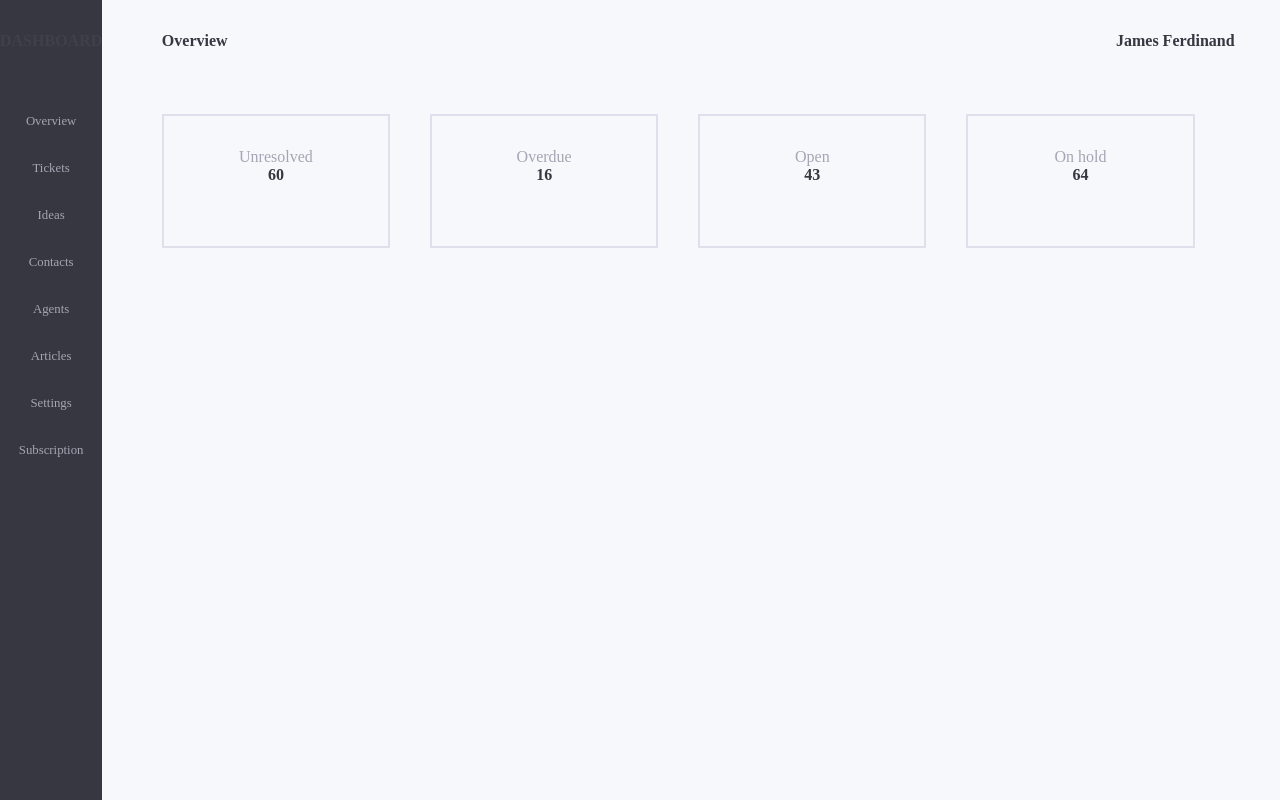
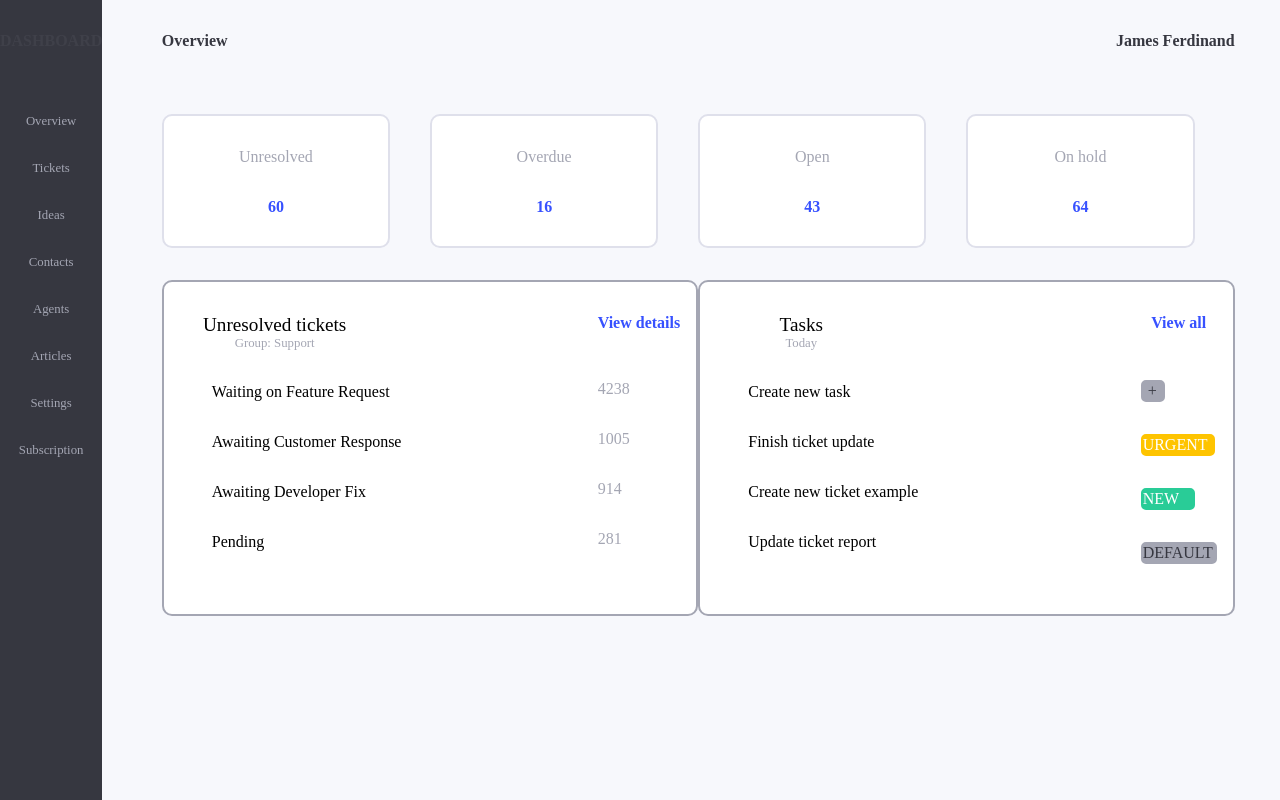
Before and after one commit to Okeke-miles/Mayhort-Trivia, a React (Create React App) app in the folder Desktop/taonga-assessment/client/: page /dashboard in a window 1280 px wide. Built offline with nearby package versions, Linux system fonts and the light colour scheme; a web font is replaced by a local one.

Commit message:
unresolved section completed

```diff
--- a/Desktop/taonga-assessment/client/src/components/Overview/Overview.jsx
+++ b/Desktop/taonga-assessment/client/src/components/Overview/Overview.jsx
@@ -28,6 +28,41 @@ function Overview() {
                         <p className="quantity__style">64</p>
                     </div>
                 </div>
+                <article className="unresolved-section__style">
+                    <div className="unresolved-container__style">
+                        <div className="inner-flex__style">
+                            <main className="unresolved__style">Unresolved tickets <p className="support__style">Group: Support</p></main>
+                            <p className="unresolved-desc__style">Waiting on Feature Request</p>
+                            <p className="unresolved-desc__style">Awaiting Customer Response</p>
+                            <p className="unresolved-desc__style">Awaiting Developer Fix</p>
+                            <p className="unresolved-desc__style">Pending</p>
+                        </div>
+                        <div className="outer-flex__style">
+                            <p className="quantity__style">View details</p>
+                            <p className="unresolved-qty__style">4238</p>
+                            <p className="unresolved-qty__style">1005</p>
+                            <p className="unresolved-qty__style">914</p>
+                            <p className="unresolved-qty__style">281</p>
+                        </div>
+                    </div>
+                    <div className="unresolved-task-container__style">
+                        <div className="inner-task-flex__style">
+                            <main className="unresolved__style">Tasks <p className="support__style">Today</p></main>
+                            <p className="unresolved-task__style">Create new task</p>
+                            <p className="unresolved-task__style">Finish ticket update</p>
+                            <p className="unresolved-task__style">Create new ticket example</p>
+                            <p className="unresolved-task__style">Update ticket report</p>
+                        </div>
+                        <div className="outer-flex__style">
+                            <p className="quantity__style">View all</p>
+                            <p className="unresolved-task-qty__style plus__style">+</p>
+                            <p className="unresolved-task-qty__style urgent__style">URGENT</p>
+                            <p className="unresolved-task-qty__style new__style">NEW</p>
+                            <p className="unresolved-task-qty__style default__style">DEFAULT</p>
+                        </div>
+                    </div>
+
+                </article>
             </div>
         </div>
     )
--- a/Desktop/taonga-assessment/client/src/components/Overview/Overview.scss
+++ b/Desktop/taonga-assessment/client/src/components/Overview/Overview.scss
@@ -31,6 +31,7 @@
 .overview-status__style{
     display: flex;
     padding-top: 4rem;
+    justify-content: space-evenly;
     :hover{
         border: 2px solid $blue;
         color: $blue;
@@ -42,6 +43,8 @@
     height: 134px;
     border: 2px solid $border;
     margin-right: 2.5rem;
+    background-color: $white;
+    border-radius: 10px;
 
     :hover{
         border: none;
@@ -58,3 +61,85 @@
     color: $raisin-black;
     font-weight: bold;
 }
+
+.unresolved-section__style{
+    display: flex;
+    margin-top: 2rem;
+    justify-content: space-between;
+}
+
+.unresolved-container__style, .unresolved-task-container__style{
+    display: flex;
+    border: 2px solid $gray;
+    width: 546px;
+    height: 336px;
+    background-color: $white;
+    justify-content: space-between;
+    padding: 0rem 1rem;
+    border-radius: 10px;
+}
+
+.unresolved__style{
+    font-size: 1.2rem;
+    margin-top: 2rem;
+    margin-bottom: 1.8rem;
+    margin-right: 2rem;
+}
+
+.support__style{
+    font-size: 0.8rem;
+    color: $gray
+}
+
+.unresolved-desc__style, .unresolved-qty__style, .unresolved-task__style, .unresolved-task-qty__style{
+    display: flex;
+    flex-direction: row;
+    margin-top: 2rem;
+}
+
+.unresolved-desc__style, .unresolved-task__style{
+    margin-left: 2rem;
+}
+.unresolved-qty__style, .unresolved-task-qty__style{
+    color: $gray;
+}
+
+.quantity__style{
+    color: $blue;
+    margin-top: 2rem;
+    margin-bottom: 3rem;
+}
+
+.plus__style{
+    border: 2px solid $gray;
+    border-radius: 5px;
+    text-align: center;
+    background-color: $gray;
+    color: $raisin-black;
+    padding-left: 5px;
+    width: 24px;
+}
+
+.urgent__style{
+    border: 2px solid $yellow;
+    background-color: $yellow;
+    border-radius: 5px;
+    color: $white;
+    width: 74px;
+}
+
+.new__style{
+    border: 2px solid $green;
+    background-color: $green;
+    border-radius: 5px;
+    color: $white;
+    width: 54px;
+}
+
+.default__style{
+    border: 2px solid $gray;
+    background-color: $gray;
+    border-radius: 5px;
+    color: $raisin-black;
+    width: 76px;
+}
```
